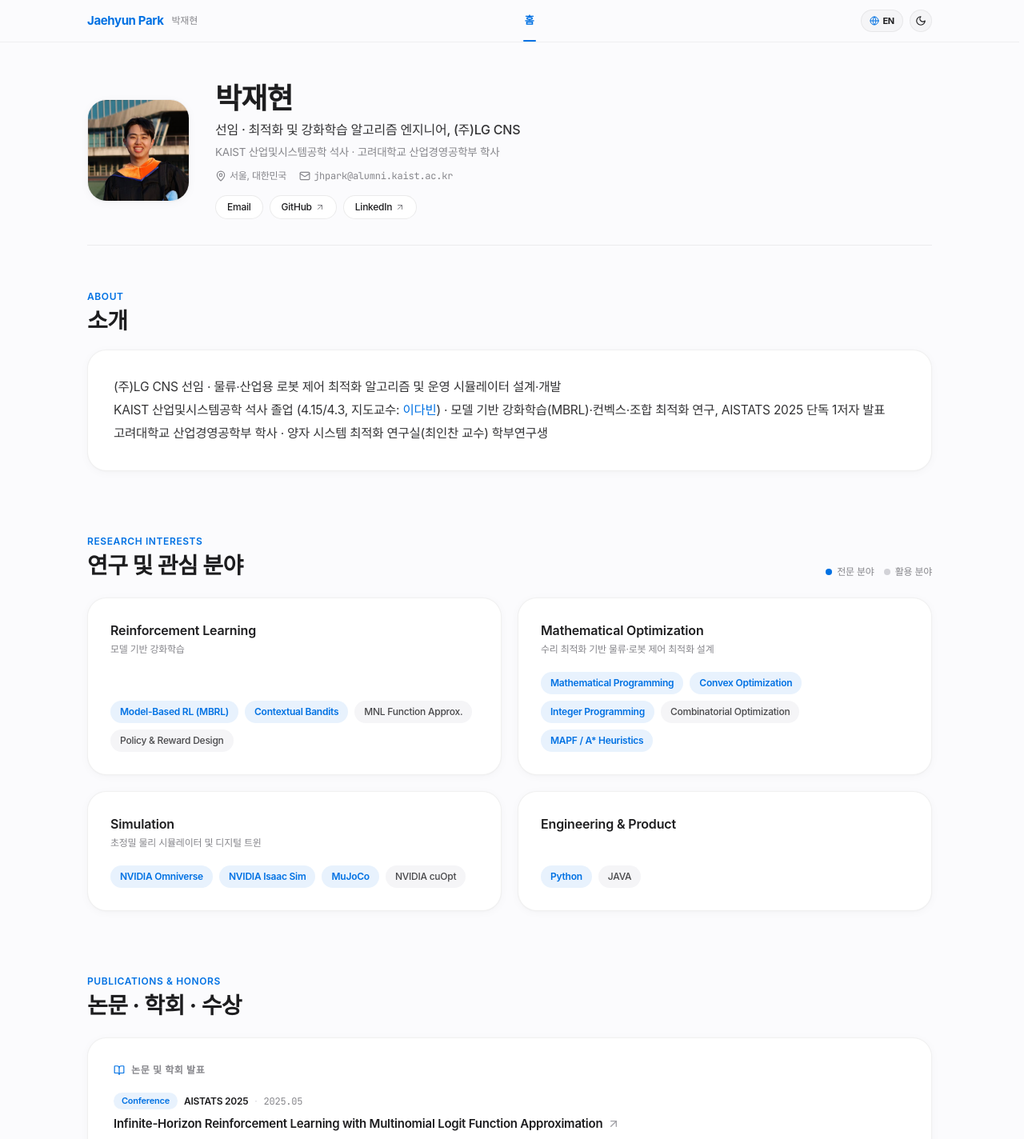
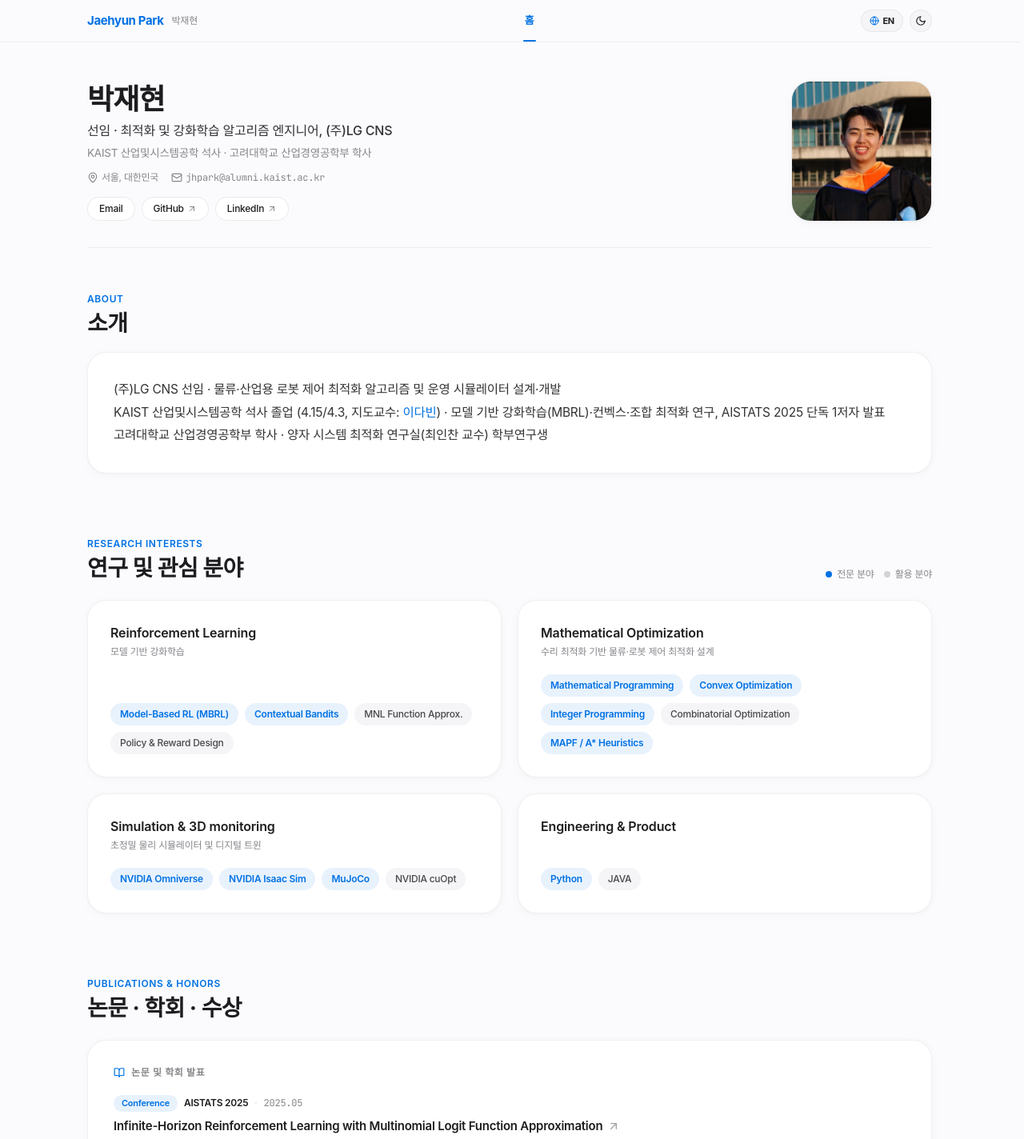
Before and after one commit to sib-jhpark/main, a React (Vite) app: page / in a window 1280 px wide. Shown: the top 1424 px of the page at 80% size. Built offline with nearby package versions, Linux system fonts and the light colour scheme; a web font is replaced by a local one.

Commit message:
style: move profile photo to right side with larger size and update profile data

```diff
--- a/src/components/HeroBento.tsx
+++ b/src/components/HeroBento.tsx
@@ -8,24 +8,8 @@ export function HeroBento() {
 
   return (
     <div id="about" className="scroll-mt-20 pt-8 sm:pt-12 space-y-12 sm:space-y-14">
-      {/* 1. Top Identity Block (대표소개 — inspired by dabeenl.github.io) */}
-      <section className="flex flex-col sm:flex-row items-start sm:items-center gap-6 sm:gap-8 pb-8 border-b border-black/[0.06] dark:border-white/[0.08]">
-        {profileData.photoUrl && (
-          <div
-            onContextMenu={(e) => e.preventDefault()}
-            style={{ WebkitTouchCallout: 'none' }}
-            className="relative w-28 h-28 sm:w-32 sm:h-32 rounded-3xl overflow-hidden border border-black/[0.06] dark:border-white/[0.08] shadow-apple-card shrink-0 select-none"
-          >
-            <img
-              src={profileData.photoUrl}
-              alt={pick(profileData.name)}
-              draggable={false}
-              className="w-full h-full object-cover pointer-events-none select-none"
-            />
-            <div aria-hidden="true" className="absolute inset-0" />
-          </div>
-        )}
-
+      {/* 1. Top Identity Block (대표소개 — text left, portrait right) */}
+      <section className="flex flex-col-reverse sm:flex-row items-start sm:items-center justify-between gap-6 sm:gap-10 pb-8 border-b border-black/[0.06] dark:border-white/[0.08]">
         <div className="space-y-3 min-w-0">
           <div className="space-y-1">
             <h1 className="text-[30px] sm:text-[36px] font-bold tracking-[-0.025em] text-[#1D1D1F] dark:text-[#F5F5F7] leading-tight">
@@ -83,6 +67,22 @@ export function HeroBento() {
             })}
           </div>
         </div>
+
+        {profileData.photoUrl && (
+          <div
+            onContextMenu={(e) => e.preventDefault()}
+            style={{ WebkitTouchCallout: 'none' }}
+            className="relative w-36 h-36 sm:w-44 sm:h-44 rounded-3xl overflow-hidden border border-black/[0.06] dark:border-white/[0.08] shadow-apple-card shrink-0 select-none"
+          >
+            <img
+              src={profileData.photoUrl}
+              alt={pick(profileData.name)}
+              draggable={false}
+              className="w-full h-full object-cover pointer-events-none select-none"
+            />
+            <div aria-hidden="true" className="absolute inset-0" />
+          </div>
+        )}
       </section>
 
       {/* 2. Separate About Section */}
--- a/src/data/profile.ts
+++ b/src/data/profile.ts
@@ -461,7 +461,7 @@ export const profileData: ProfileData = {
     },
     {
       id: 'simulation',
-      title: { ko: 'Simulation', en: 'Simulation' },
+      title: { ko: 'Simulation & 3D monitoring', en: 'Simulation & 3D monitoring' },
       description: {
         ko: '초정밀 물리 시뮬레이터 및 디지털 트윈',
         en: 'High-fidelity physics simulation & digital twins',
```
